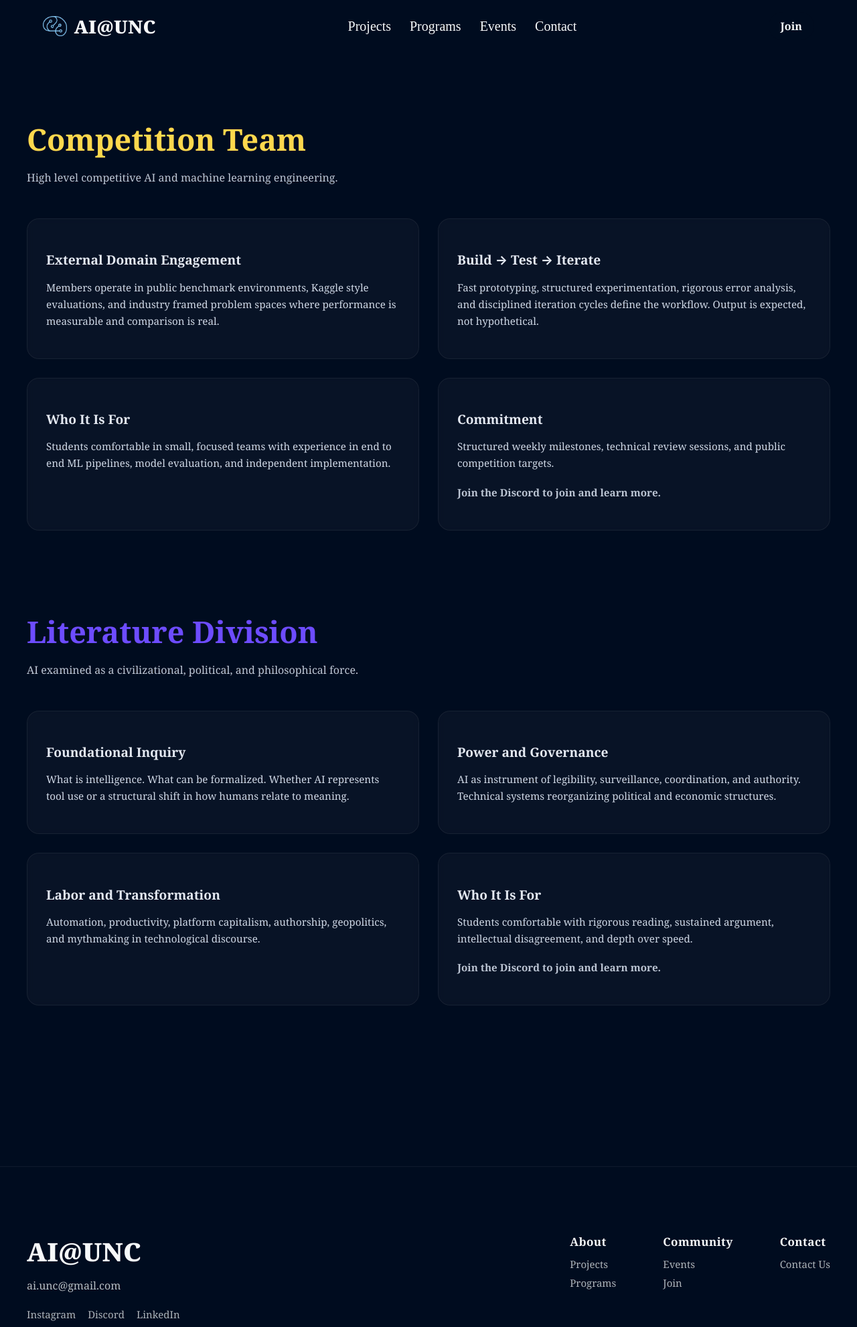
After one commit to ai-unc/aiunc-site, a Flask app: page /programs in a window 1280 px wide. The commit adds this page. Shown: the top 1981 px of the page at 67% size. Run offline with Flask 3, Linux system fonts and the light colour scheme.

Commit message:
added projects and programs page

```diff
--- a/app.py
+++ b/app.py
@@ -5,27 +5,26 @@ app = Flask(__name__)
 @app.get("/")
 def index():
     return render_template("index.html", title="AI@UNC")
-#
-# @app.get("/projects")
-# def projects():
-#     return render_template("projects.html", title="Projects | AI@UNC")
-#
-# @app.get("/programs")
-# def programs():
-#     return render_template("programs.html", title="Programs | AI@UNC")
-#
-#
-# @app.get("/events")
-# def events():
-#     return render_template("events.html", title="Events | AI@UNC")
-#
-# @app.get("/contact")
-# def contact():
-#     return render_template("contact.html", title="Contact | AI@UNC")
-#
-# @app.get("/join")
-# def join():
-#     return render_template("join.html", title="Join | AI@UNC")
+
+@app.get("/projects")
+def projects():
+    return render_template("projects.html", title="Projects | AI@UNC")
+
+@app.get("/programs")
+def programs():
+    return render_template("programs.html", title="Programs | AI@UNC")
+
+@app.get("/events")
+def events():
+    return render_template("404new.html", title="Events | AI@UNC")
+
+@app.get("/contact")
+def contact():
+    return render_template("404new.html", title="Contact | AI@UNC")
+
+@app.get("/join")
+def join():
+    return render_template("404new.html", title="Join | AI@UNC")
 
 @app.errorhandler(404)
 def not_found(e):
--- a/static/css/styles.css
+++ b/static/css/styles.css
@@ -486,3 +486,185 @@ a:hover{
   font-weight:400;
   opacity:0.75;
 }
+
+/* ---------------- PROJECTS PAGE ---------------- */
+
+.projects-hero{
+  padding:100px 24px 75px;
+  text-align:center;
+}
+
+.projects-hero-inner{
+  max-width:800px;
+  margin:0 auto;
+}
+
+.projects-hero h1{
+  font-size:64px;
+  margin-bottom:5px;
+}
+
+.projects-hero p{
+  font-size:20px;
+  opacity:.8;
+}
+
+.projects-hero::after{
+  content:"";
+  display:block;
+  width:100%;
+  height:60px;
+  background:linear-gradient(to bottom, rgba(0,12,31,0), rgba(0,12,31,1));
+}
+
+.projects-grid{
+  max-width:1200px;
+  margin:0 auto 200px;
+  padding:0 24px;
+  display:grid;
+  grid-template-columns:repeat(3, 1fr);
+  gap:40px;
+}
+
+.project-card{
+  background:rgba(255,255,255,.04);
+  border:1px solid rgba(255,255,255,.06);
+  border-radius:32px;
+  padding:36px;
+  transition:transform .4s ease, border-color .4s ease, box-shadow .4s ease;
+
+  display:flex;
+  flex-direction:column;
+  justify-content:center;
+  align-items:center;
+  text-align:center;
+}
+
+.project-card:hover{
+  transform:translateY(-8px);
+  border-color:rgba(123,175,212,.4);
+  box-shadow:0 40px 80px rgba(0,0,0,.45);
+}
+
+.project-card h3{
+  font-size:22px;
+  margin-bottom:16px;
+}
+
+.project-card .lead{
+  font-size:14px;
+  opacity:.7;
+  margin-bottom:16px;
+}
+
+.project-card p{
+  font-size:15px;
+  line-height:1.6;
+  margin-bottom:16px;
+}
+
+.project-card .meta{
+  font-size:13px;
+  opacity:.6;
+}
+
+.highlight-card{
+  border-color:rgba(123,175,212,.5);
+}
+
+@media (max-width:1100px){
+  .projects-grid{
+    grid-template-columns:repeat(2, 1fr);
+  }
+}
+
+@media (max-width:700px){
+  .projects-grid{
+    grid-template-columns:1fr;
+  }
+}
+
+/* ---------------- PROGRAMS PAGE ---------------- */
+.programs-wrapper{
+  padding:140px 40px 120px;
+  max-width:1300px;
+  margin:0 auto;
+}
+
+.program-block{
+  margin-bottom:120px;
+}
+
+.program-header h2{
+  font-size:2.8rem;
+  margin-bottom:12px;
+}
+
+.program-tagline{
+  color:#bfc7d5;
+  max-width:700px;
+  margin-bottom:50px;
+}
+
+.program-cards{
+  display:grid;
+  grid-template-columns:repeat(2, 1fr);
+  gap:28px;
+}
+
+.program-card{
+  background:rgba(255,255,255,0.03);
+  border:1px solid rgba(255,255,255,0.06);
+  padding:28px;
+  border-radius:18px;
+  transition:all 0.4s ease;
+  backdrop-filter:blur(4px);
+  transform:translateY(0);
+}
+
+.program-card:hover{
+  transform:translateY(-8px);
+  background:rgba(255,255,255,0.05);
+  border-color:rgba(255,255,255,0.15);
+  box-shadow:0 20px 40px rgba(0,0,0,0.35);
+}
+
+.program-card h3{
+  margin-bottom:14px;
+  font-size:1.2rem;
+  color:#e4e9f2;
+}
+
+.program-card p{
+  color:#cfd8e6;
+  line-height:1.65;
+  font-size:0.95rem;
+}
+
+.cta-text{
+  margin-top:18px;
+  font-weight:600;
+  opacity:0.9;
+}
+
+.accent-yellow{
+  color:#ffd84d;
+}
+
+.accent-purple{
+  color:#6d4cff;
+}
+
+.competition .program-card:hover{
+  border-color:#ffd84d55;
+}
+
+.literature .program-card:hover{
+  border-color:#6d4cff55;
+}
+
+@media(max-width:900px){
+  .program-cards{
+    grid-template-columns:1fr;
+  }
+}
--- /dev/null
+++ b/templates/programs.html
@@ -0,0 +1,105 @@
+{% extends 'base.html' %}
+{% block content %}
+
+<section class="programs-wrapper">
+
+  <div class="program-block competition">
+    <div class="program-header">
+      <h2><span class="accent-yellow">Competition Team</span></h2>
+      <p class="program-tagline">
+        High level competitive AI and machine learning engineering.
+      </p>
+    </div>
+
+    <div class="program-cards">
+
+      <div class="program-card">
+        <h3>External Domain Engagement</h3>
+        <p>
+          Members operate in public benchmark environments, Kaggle style
+          evaluations, and industry framed problem spaces where performance
+          is measurable and comparison is real.
+        </p>
+      </div>
+
+      <div class="program-card">
+        <h3>Build → Test → Iterate</h3>
+        <p>
+          Fast prototyping, structured experimentation, rigorous error
+          analysis, and disciplined iteration cycles define the workflow.
+          Output is expected, not hypothetical.
+        </p>
+      </div>
+
+      <div class="program-card">
+        <h3>Who It Is For</h3>
+        <p>
+          Students comfortable in small, focused teams with experience in
+          end to end ML pipelines, model evaluation, and independent
+          implementation.
+        </p>
+      </div>
+
+      <div class="program-card">
+        <h3>Commitment</h3>
+        <p>
+          Structured weekly milestones, technical review sessions, and
+          public competition targets.
+        </p>
+        <p class="cta-text">Join the Discord to join and learn more.</p>
+      </div>
+
+    </div>
+  </div>
+
+
+  <div class="program-block literature">
+    <div class="program-header">
+      <h2><span class="accent-purple">Literature Division</span></h2>
+      <p class="program-tagline">
+        AI examined as a civilizational, political, and philosophical force.
+      </p>
+    </div>
+
+    <div class="program-cards">
+
+      <div class="program-card">
+        <h3>Foundational Inquiry</h3>
+        <p>
+          What is intelligence. What can be formalized. Whether AI represents
+          tool use or a structural shift in how humans relate to meaning.
+        </p>
+      </div>
+
+      <div class="program-card">
+        <h3>Power and Governance</h3>
+        <p>
+          AI as instrument of legibility, surveillance, coordination, and
+          authority. Technical systems reorganizing political and economic
+          structures.
+        </p>
+      </div>
+
+      <div class="program-card">
+        <h3>Labor and Transformation</h3>
+        <p>
+          Automation, productivity, platform capitalism, authorship,
+          geopolitics, and mythmaking in technological discourse.
+        </p>
+      </div>
+
+      <div class="program-card">
+        <h3>Who It Is For</h3>
+        <p>
+          Students comfortable with rigorous reading, sustained argument,
+          intellectual disagreement, and depth over speed.
+        </p>
+        <p class="cta-text">Join the Discord to join and learn more.</p>
+      </div>
+
+    </div>
+  </div>
+
+</section>
+
+{% endblock %}
```
Also changed, not shown: templates/404new.html (added, +32 -0 lines), templates/projects.html (added, +95 -0 lines).
